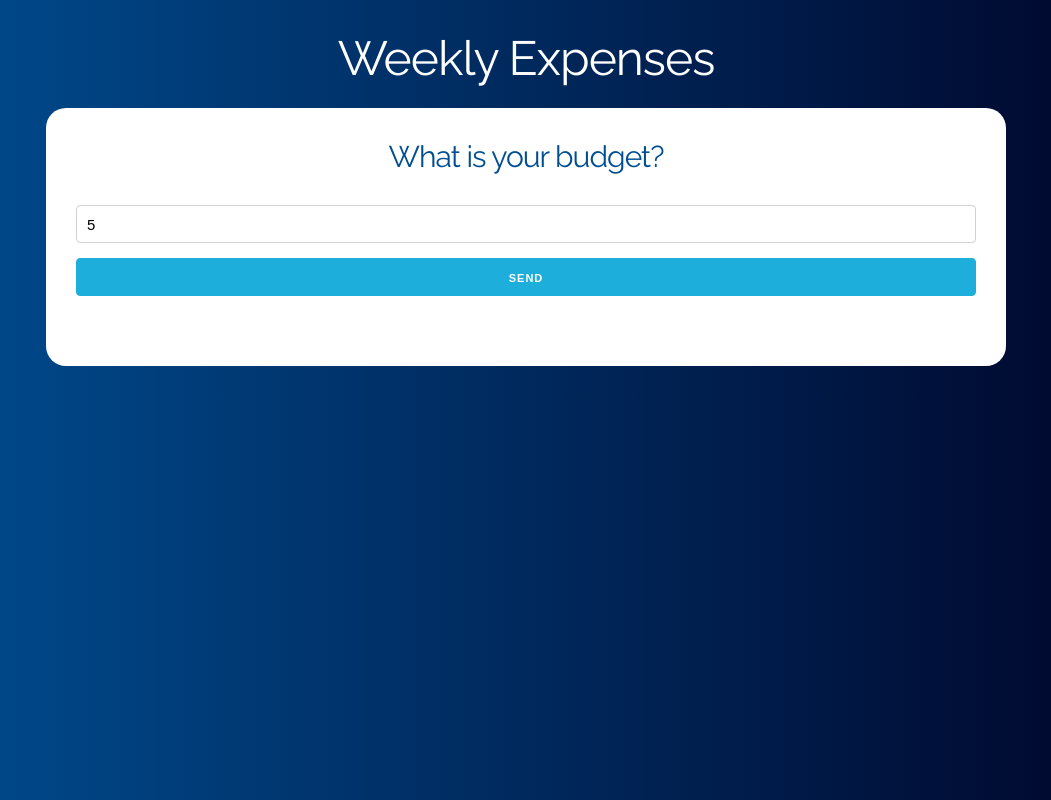
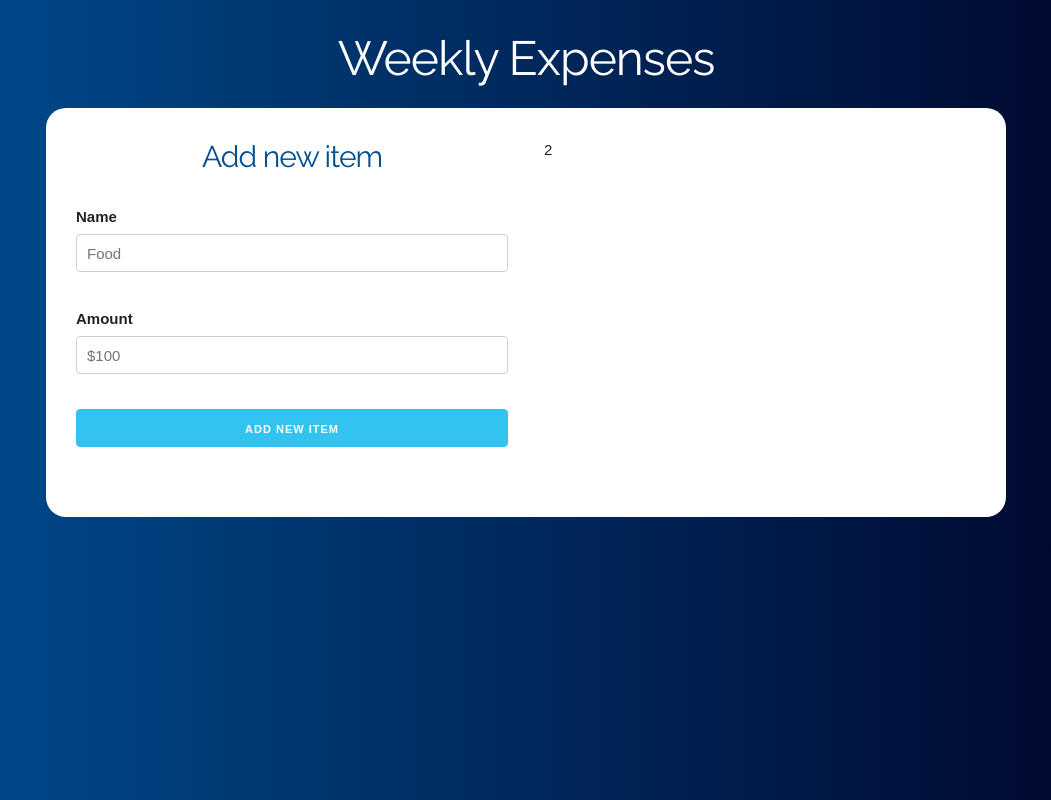
Before and after one commit to Mkultr730/Budget, a React (Create React App) app: page / in a window 1280 px wide. Both pictures are taken after typing "5" into the empty fields and a click on the input "Send". Shown: the whole page, without its empty margins (114-1165 px from the left). Built offline with nearby package versions, Linux system fonts and the light colour scheme.

Commit message:
feat: ItemForm

```diff
--- a/src/App.js
+++ b/src/App.js
@@ -1,13 +1,37 @@
-import React from 'react';
+import React, { useState } from 'react';
 import BudgetForm from './components/BudgetForm';
+import ItemForm from './components/ItemForm';
 
 function App() {
+
+  const [budget, setBudget] = useState(0);
+  const [remain, setRemain] = useState(0);
+
+
   return (
     <div className="container">
       <header>
         <h1>Weekly Expenses</h1>
         <div className="contenido-principal contenido">
-         <BudgetForm />
+
+          { budget <= 0 ?
+            (
+              <BudgetForm
+                setBudget={setBudget}
+                setRemain={setRemain}
+              />
+            )
+            :(
+              <div className="row">
+                <div className="one-half column">
+                  <ItemForm />
+                </div>
+                <div className="one-half column">
+                  2
+                </div>
+              </div>
+            )
+          }
         </div>
       </header>
     </div>
--- a/src/components/BudgetForm.js
+++ b/src/components/BudgetForm.js
@@ -1,12 +1,12 @@
 import React, { Fragment, useState } from 'react';
 import Error from './Error';
 
-const BudgetForm = () => {
+const BudgetForm = ({ setRemain, setBudget }) => {
 
     const [amount, setAmount] = useState(0);
     const [error, setError] = useState(false);
 
-    const setBudget = (e) => {
+    const setBudgetAmount = (e) => {
         setAmount(parseInt(e.target.value, 10));
     }
 
@@ -18,6 +18,8 @@ const BudgetForm = () => {
             return;
         }
         setError(false);
+        setBudget(amount);
+        setRemain(amount);
     }
 
     return(
@@ -33,7 +35,7 @@ const BudgetForm = () => {
                     type="number"
                     className="u-full-width"
                     placeholder="Your budget"
-                    onChange={setBudget}
+                    onChange={setBudgetAmount}
                 />
                 <input
                     type="submit"
--- /dev/null
+++ b/src/components/ItemForm.js
@@ -0,0 +1,36 @@
+import React, { useState } from 'react';
+
+const ItemForm = () => {
+
+    return(
+        <form>
+            <h2>Add new item</h2>
+
+            <div className="campo">
+                <label>Name</label>
+                <input
+                    type="text"
+                    className="u-full-width"
+                    placeholder="Food"
+                />
+            </div>
+
+            <div className="campo">
+                <label>Amount</label>
+                <input
+                    type="number"
+                    className="u-full-width"
+                    placeholder="$100"
+                />
+            </div>
+
+            <input
+                type="submit"
+                className="button-primary u-full-width"
+                value="Add New Item"
+            />
+        </form>
+    );
+}
+
+export default ItemForm;
```
